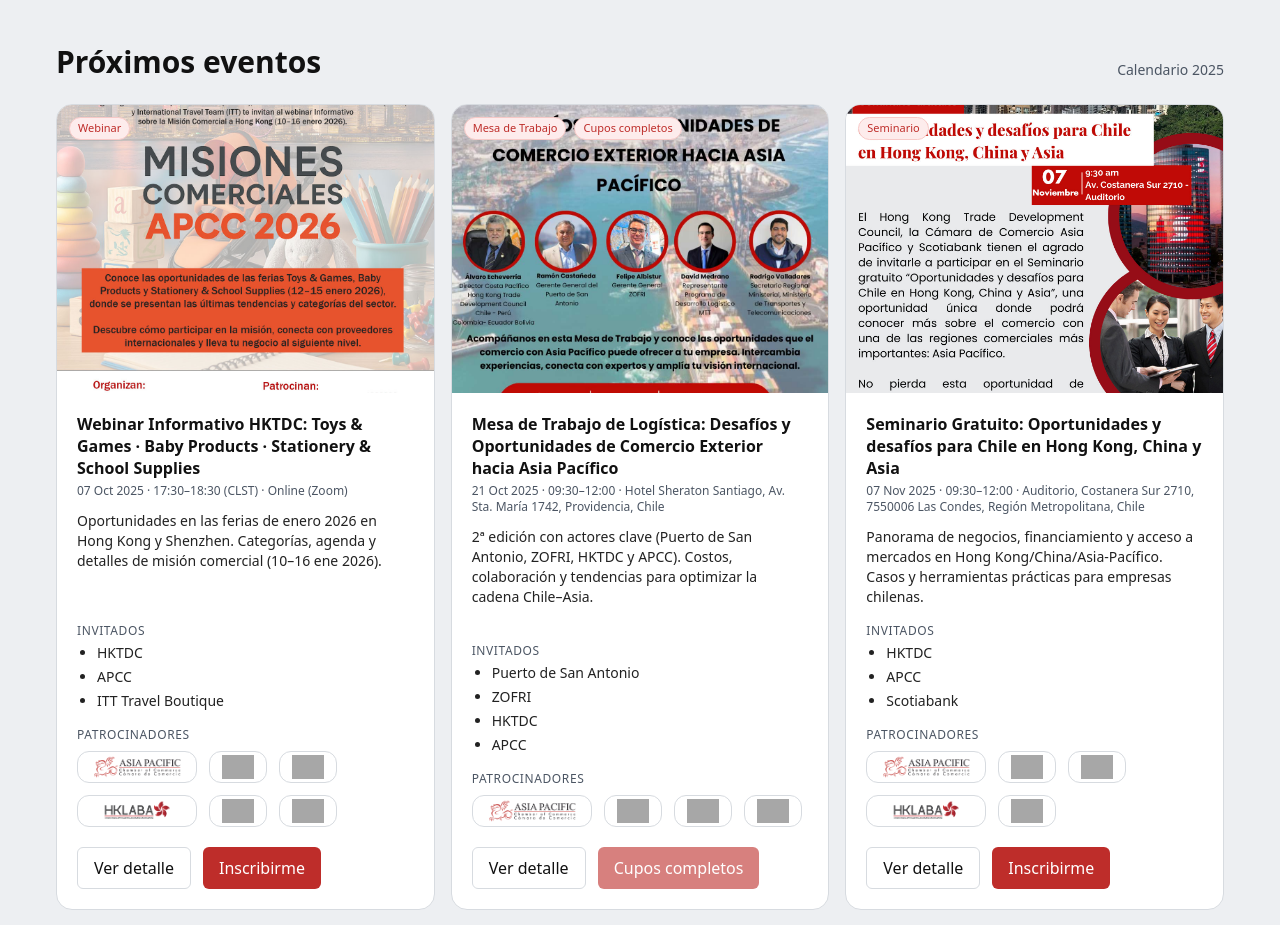
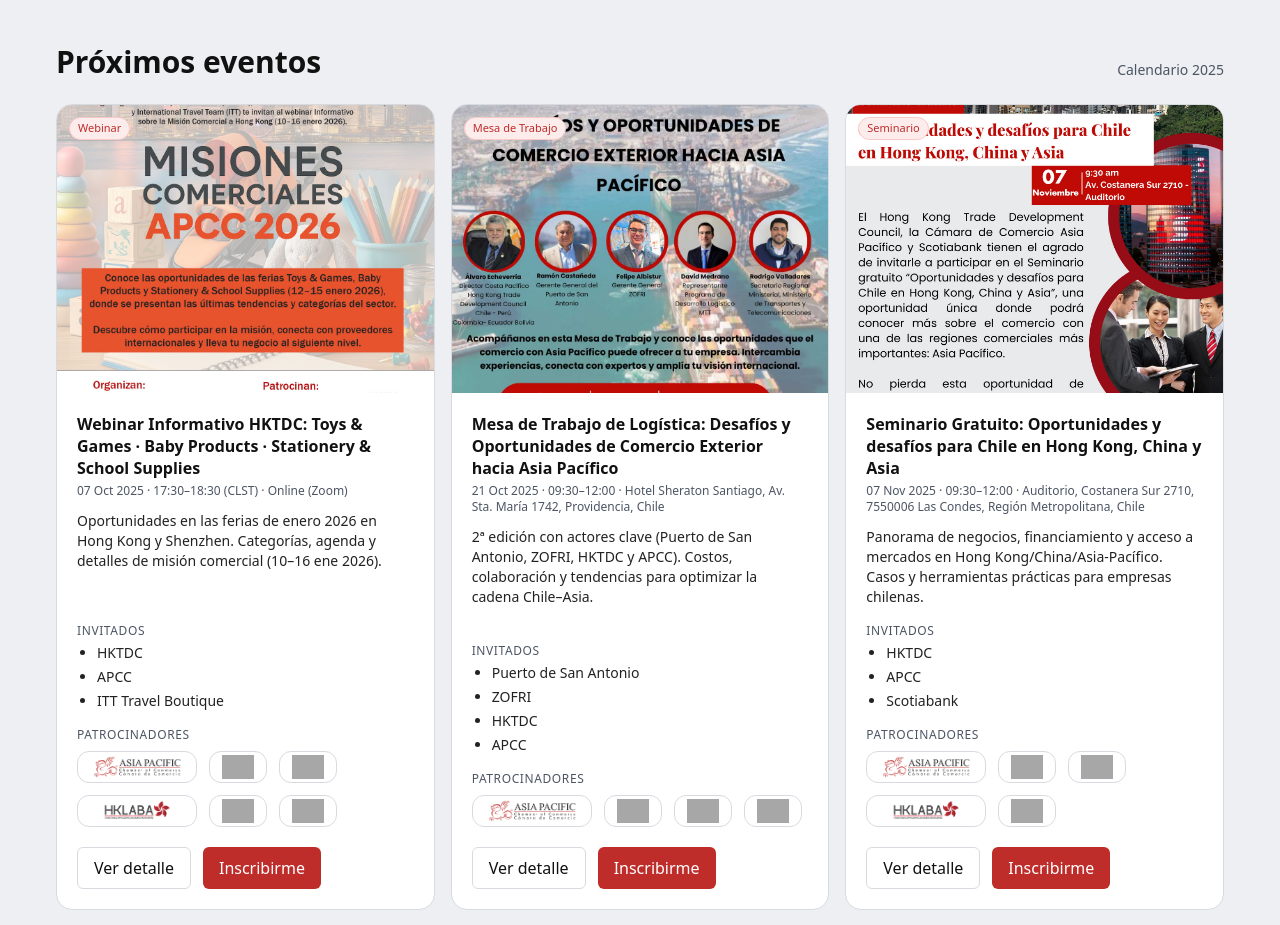
Before and after one commit to TronxGroup/APCC-Chamber, a Next.js app: page /eventos in a window 1280 px wide. Shown: the part 225-1150 px from the top of the page. Built offline with nearby package versions, Linux system fonts and the light colour scheme; grey boxes are pictures that could not be loaded.

Commit message:
Update page.tsx

```diff
--- a/app/(routes)/eventos/page.tsx
+++ b/app/(routes)/eventos/page.tsx
@@ -1,4 +1,3 @@
-// app/(routes)/eventos/page.tsx
 import type { Metadata } from 'next';
 import Link from 'next/link';
 import { EVENTS, type EventItem } from './data';
@@ -33,11 +32,8 @@
         </div>
 
         <div className="mt-6 grid md:grid-cols-2 xl:grid-cols-3 gap-4">
-          {UPCOMING.map((ev) => {
-            const isFull = ev.slug === '2025-10-mesa-logistica-comercio-asia';
-            return (
+          {UPCOMING.map((ev) => (
             <article key={ev.slug} className="group relative card overflow-hidden flex flex-col">
-                {/* FIX: se eliminó un '}' extra aquí */}
               <Link
                 href={`/eventos/${ev.slug}`}
                 className="absolute inset-0 z-[1]"
@@ -54,7 +50,7 @@
                 <div className="absolute left-3 top-3 flex gap-2">
                   <Badge>{ev.mode}</Badge>
                   {ev.membersOnly && <Badge>Socios APCC</Badge>}
-                    {isFull && <Badge>Cupos completos</Badge>}
+                  {ev.ended && <Badge>Finalizado</Badge>}
                 </div>
               </div>
 
@@ -91,18 +87,20 @@
 
                 <div className="mt-5 flex gap-3">
                   <Link href={`/eventos/${ev.slug}`} className="btn btn-outline">Ver detalle</Link>
-                    {isFull ? (
+
+                  {ev.ended ? (
                     <span className="btn btn-primary pointer-events-none opacity-60" aria-disabled="true">
-                        Cupos completos
+                      Evento finalizado
                     </span>
                   ) : (
-                      <Link href={`/eventos/${ev.slug}#inscripcion`} className="btn btn-primary">Inscribirme</Link>
+                    <Link href={`/eventos/${ev.slug}#inscripcion`} className="btn btn-primary">
+                      Inscribirme
+                    </Link>
                   )}
                 </div>
               </div>
             </article>
-            );
-          })}
+          ))}
         </div>
       </section>
     </section>
```
Lines whose indentation alone changed are shown as unchanged.
